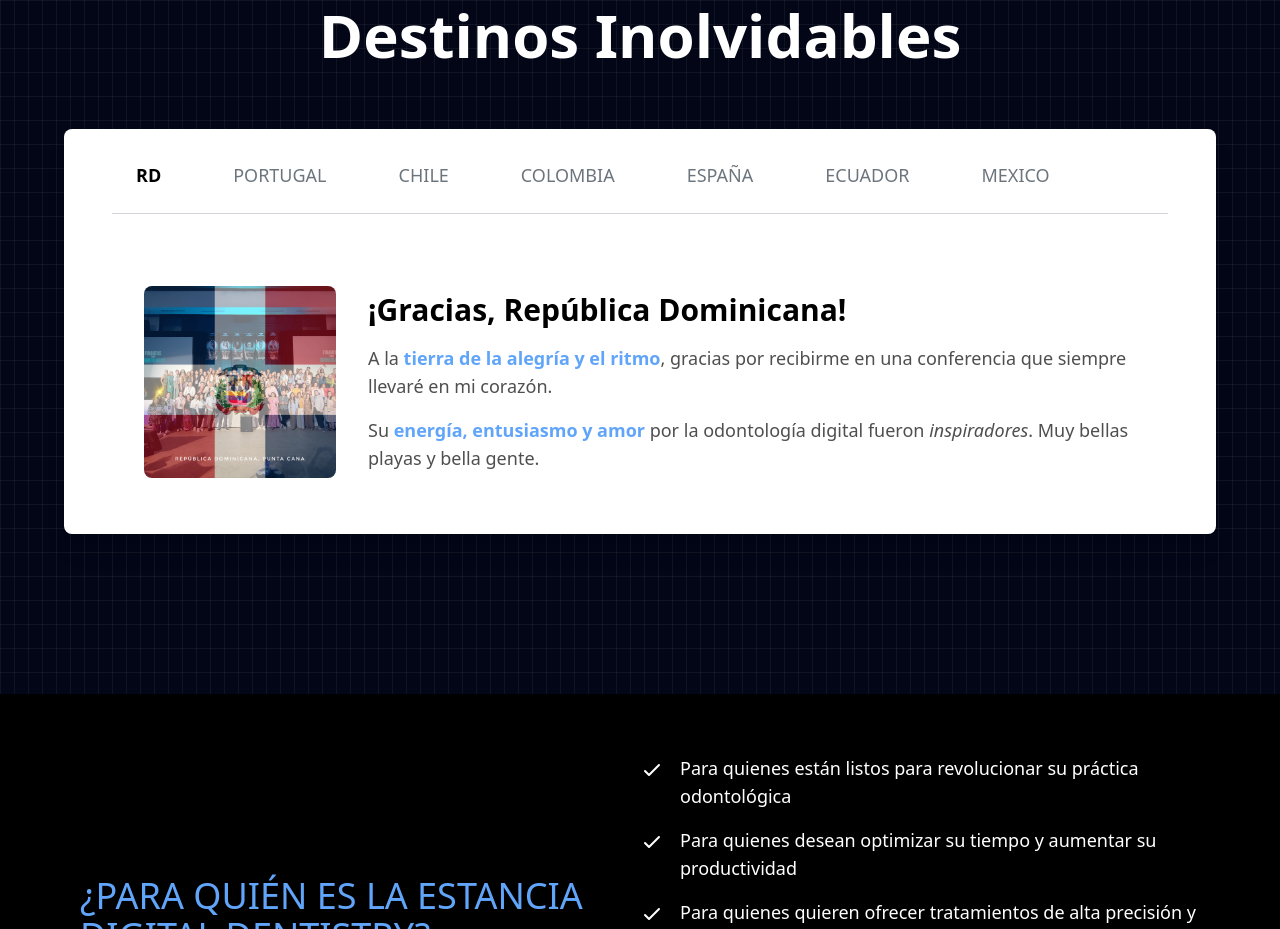
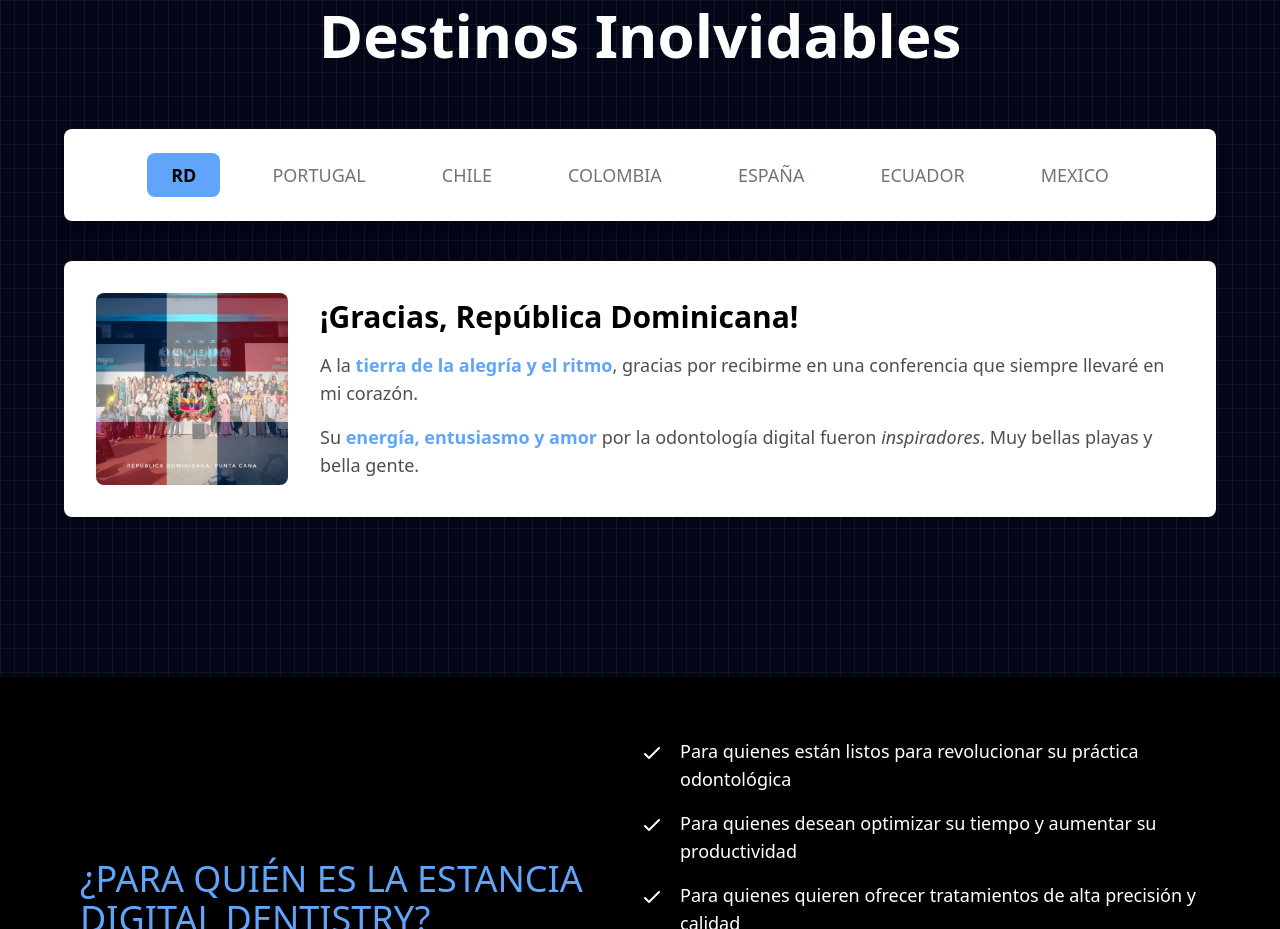
Before and after one commit to Gugoraaa/MAAG, a website built with Vite: page index.html in a window 1280 px wide. Shown: the part 2232-3161 px from the top of the page. Built offline with nearby package versions, Linux system fonts and the light colour scheme; a web font is replaced by a local one.

Commit message:
nuevo menu de viajes

```diff
--- a/index.html
+++ b/index.html
@@ -209,10 +209,10 @@
       </h1>
     </div>
 
-    <div class="max-w-6xl mt-1 mx-auto py-6 px-4 sm:px-8 md:px-12 md:mt-16 bg-white rounded-lg shadow-xl">
+    <div class="max-w-6xl mt-1 mx-auto py-6 px-4 sm:px-8 md:px-12 md:mt-16 bg-white rounded-lg shadow-xl flex items-center justify-center">
       <!-- Tab Navigation -->
-      <div class="flex flex-wrap justify-center sm:justify-start space-x-2 sm:space-x-4 md:space-x-6 border-b border-gray-300 pb-4">
-        <button class="tab active text-[#6c757d] hover:text-black px-4 sm:px-6 py-2 text-sm sm:text-lg">
+      <div class="flex flex-wrap justify-center space-x-2 sm:space-x-4 md:space-x-7">
+        <button class="tab active text-[#6c757d] hover:text-black px-4 sm:px-6 py-2 text-sm sm:text-lg ">
           RD
         </button>
         <button class="tab text-[#6c757d] hover:text-black px-4 sm:px-6 py-2 text-sm sm:text-lg">
@@ -230,14 +230,16 @@
         <button class="tab text-[#6c757d] hover:text-black px-4 sm:px-6 py-2 text-sm sm:text-lg">
           ECUADOR
         </button>
-        <button class="tab text-[#6c757d] hover:text-black px-4 sm:px-6 py-2 text-sm sm:text-lg">
+        <button class="tab text-[#6c757d] hover:text-black px-4 sm:px-6 py-2 text-sm sm:text-lg ">
           MEXICO
         </button>
+      </div>
     </div>
 
 
+
       <!-- Tab Content -->
-      <div class="mt-10">
+      <div class="mt-10 max-w-6xl mx-auto">
         <!-- República Dominicana Section -->
         <div class="tab-content active">
           <div class="flex flex-col md:flex-row items-center space-y-6 md:space-y-0 md:space-x-8 bg-white p-6 sm:p-8 rounded-lg">
--- a/menu.js
+++ b/menu.js
@@ -3,9 +3,9 @@ const tabContents = document.querySelectorAll(".tab-content");
 
 function activateTab(tab, index) {
   tabs.forEach(t => {
-    t.classList.remove("active", "text-[#63A4D3]", "border-b-2", "border-[#2A9D8F]", "bg-yellow-500", "text-black", "rounded-full","font-bold");
+    t.classList.remove("active", "text-[#63A4D3]", "border-b-2", "border-[#2A9D8F]", "text-black", "rounded-lg","font-bold","bg-blue-400");
   });
-  tab.classList.add("active", "text-black", "bg-yellow-500", "border-b-2", "border-[#2A9D8F]", "rounded-full","font-bold");
+  tab.classList.add("active", "text-black", "border-b-2", "border-[#2A9D8F]", "rounded-lg","font-bold","bg-blue-400");
   tabContents.forEach(content => content.classList.add("hidden"));
   tabContents[index].classList.remove("hidden");
 }
```
